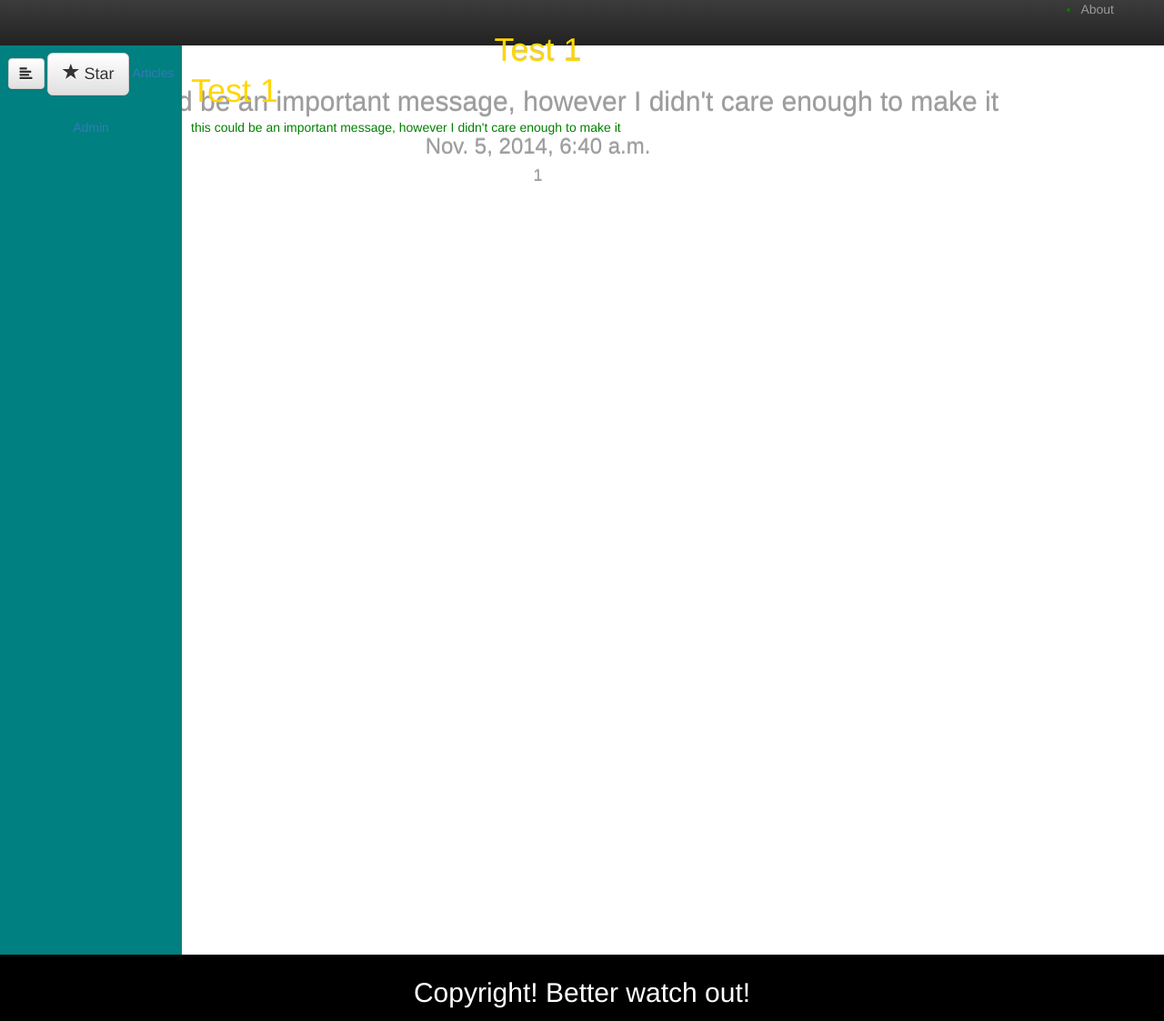
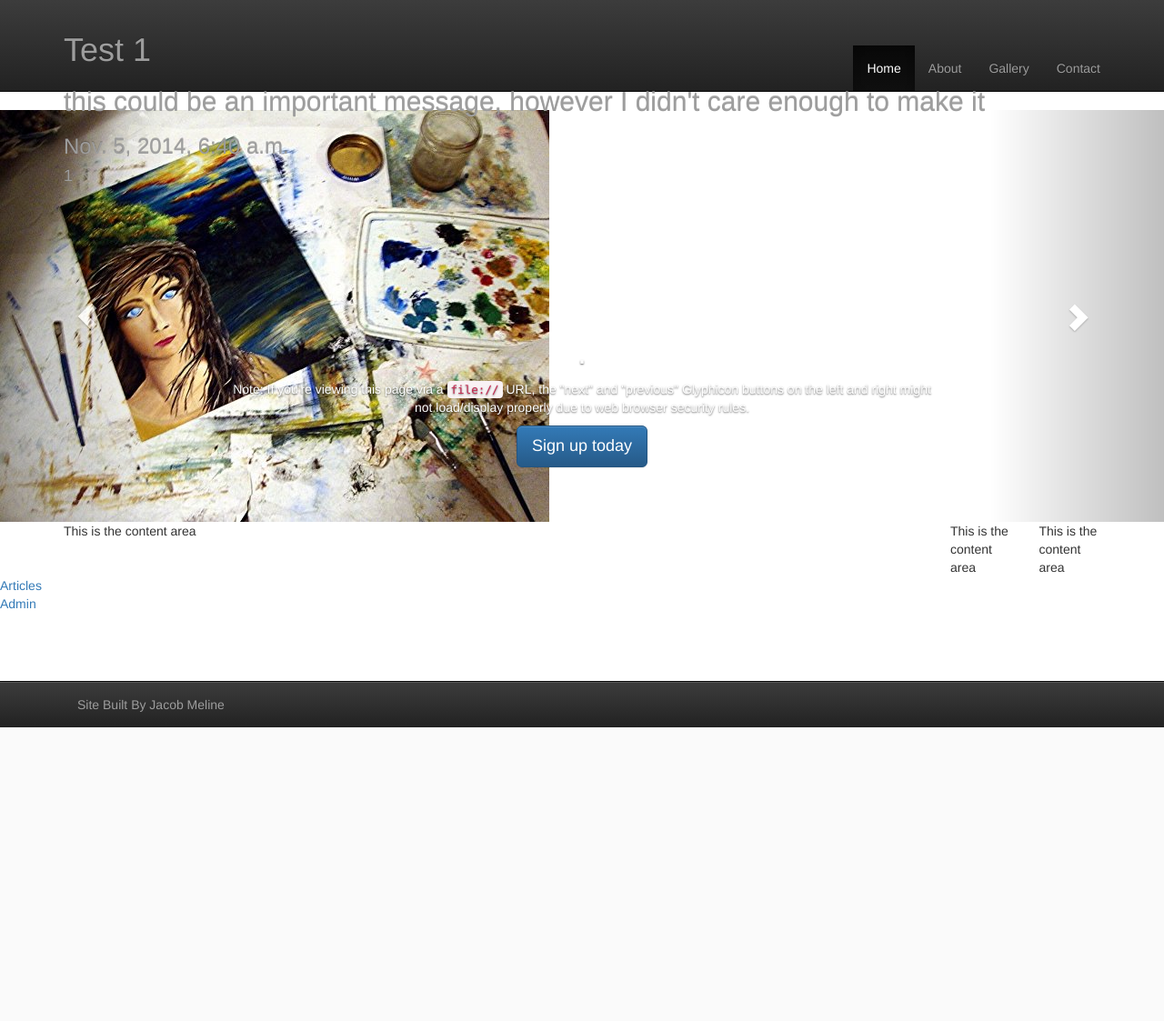
Before and after one commit to jmeline/beautiful_historia, a Django app: page /articles/get/1/ in a window 1280 px wide. Shown: the whole page at 91% size. After the commit the page ends 800 px from the top, so only its background shows below. Run offline with Django 3.2, Linux system fonts and the light colour scheme; data comes from the database, SQL or seed files in the repository; some libraries are stand-ins or nearby versions.

Commit message:
Adding carousel to site. Got navigation bar working.

```diff
--- a/django_test/settings.py
+++ b/django_test/settings.py
@@ -50,8 +50,8 @@
 )
 
 TEMPLATE_DIRS = (
-    "/home/jmeline/Projects/django_test/django_test/templates/",
-    "/home/jmeline/Projects/django_test/article/templates/",
+    "/home/jmeline/Projects/django-mike/django_test/django_test/templates/",
+    "/home/jmeline/Projects/django-mike/django_test/article/templates/",
 )
 
 ROOT_URLCONF = 'django_test.urls'
@@ -89,5 +89,5 @@
 STATIC_URL = '/static/'
 
 STATICFILES_DIRS = (
-    ('assets', '/home/jmeline/Projects/django_test/static'),
+    ('assets', '/home/jmeline/Projects/django-mike/django_test/static/'),
 )
--- a/django_test/templates/base.html
+++ b/django_test/templates/base.html
@@ -3,55 +3,120 @@
 
 <html>
 <head lang="en">
-    <meta charset="UTF-8">
     <title>{% block title %} My Base Template {% endblock %}</title>
+    <meta charset="UTF-8" />
+    <meta name="viewport" content="width=device-width, initial-scale=1.0">
     <link rel="stylesheet" type="text/css" href="{% static 'assets/css/bootstrap.css' %}">
     <link rel="stylesheet" type="text/css" href="{% static 'assets/css/bootstrap-theme.css' %}">
-    <link rel="stylesheet" type="" href="{% static 'assets/css/bootstrap-theme.css' %}">
-    <link rel="stylesheet" type="text/css" href="{% static 'assets/css/default.css' %}">
+    <!--<link rel="stylesheet" type="text/css" href="{% static 'assets/css/default.css' %}"> -->
 
-    <script src="{% static 'assets/js/bootstrap.js' %}"></script>
 
 </head>
 <body>
-    <div class="navbar-inverse navbar-static-top">
+    <div class="navbar navbar-inverse navbar-static-top">
         <div class="container">
-            <a href="#" class="navbar-brand"> {% block sitename %} Site! {% endblock %} </a>
-            <button class="navbar-toggle" data-toggle="collapse" data-target=".navHeaderCollapse">button</button>
-            <div class="'collapse navbar-collapse navHeaderCollapse">
-                <ul class="navbar-nav navbar-right">
+
+            <a href="#" class="navbar-brand"> {% block sitename %} My Site! {% endblock %} </a>
+
+            <button class="navbar-toggle" data-toggle="collapse" data-target=".navHeaderCollapse">
+                <span class="icon-bar"></span>
+                <span class="icon-bar"></span>
+                <span class="icon-bar"></span>
+            </button>
+            <div class="collapse navbar-collapse navHeaderCollapse">
+                <ul class="nav navbar-nav navbar-right">
+                    <li class="active"><a href="#"> Home </a></li>
                     <li><a href="#"> About </a></li>
+                    <li><a href="#"> Gallery </a></li>
+                    <li><a href="#"> Contact </a></li>
                 </ul>
             </div>
         </div>
     </div>
 
+        <!-- Carousel
+    ================================================== -->
+    <div id="myCarousel" class="carousel slide" data-ride="carousel">
+      <!-- Indicators -->
+      <ol class="carousel-indicators">
+        <li data-target="#myCarousel" data-slide-to="0" class="active"></li>
+        <li data-target="#myCarousel" data-slide-to="1"></li>
+        <li data-target="#myCarousel" data-slide-to="2"></li>
+      </ol>
+      <div class="carousel-inner" role="listbox">
+        <div class="item active">
+          <img src="{% static 'assets/images/paint and picture.jpg' %}" alt="First slide">
+          <div class="container">
+            <div class="carousel-caption">
+              <h1>.</h1>
+              <p>Note: If you're viewing this page via a <code>file://</code> URL, the "next" and "previous" Glyphicon buttons on the left and right might not load/display properly due to web browser security rules.</p>
+              <p><a class="btn btn-lg btn-primary" href="#" role="button">Sign up today</a></p>
+            </div>
+          </div>
+        </div>
+        <div class="item">
+          <img src="{% static 'assets/images/sillouettes in chile.jpg' %}" alt="Second slide">
+          <div class="container">
+            <div class="carousel-caption">
+              <h1>Another example headline.</h1>
+              <p>Cras justo odio, dapibus ac facilisis in, egestas eget quam. Donec id elit non mi porta gravida at eget metus. Nullam id dolor id nibh ultricies vehicula ut id elit.</p>
+              <p><a class="btn btn-lg btn-primary" href="#" role="button">Learn more</a></p>
+            </div>
+          </div>
+        </div>
+        <div class="item">
+          <img src="{% static 'assets/images/tree of life in black.JPG' %}" alt="Third slide">
+          <div class="container">
+            <div class="carousel-caption">
+              <h1>One more for good measure.</h1>
+              <p>Cras justo odio, dapibus ac facilisis in, egestas eget quam. Donec id elit non mi porta gravida at eget metus. Nullam id dolor id nibh ultricies vehicula ut id elit.</p>
+              <p><a class="btn btn-lg btn-primary" href="#" role="button">Browse gallery</a></p>
+            </div>
+          </div>
+        </div>
+      </div>
+      <a class="left carousel-control" href="#myCarousel" role="button" data-slide="prev">
+        <span class="glyphicon glyphicon-chevron-left" aria-hidden="true"></span>
+        <span class="sr-only">Previous</span>
+      </a>
+      <a class="right carousel-control" href="#myCarousel" role="button" data-slide="next">
+        <span class="glyphicon glyphicon-chevron-right" aria-hidden="true"></span>
+        <span class="sr-only">Next</span>
+      </a>
+    </div><!-- /.carousel -->
+
+    <div class="container">
+        <div class="row">
+            <div class="col-md-10">
+               This is the content area
+            </div>
+            <div class="col-md-1">
+               This is the content area
+            </div>
+            <div class="col-md-1">
+               This is the content area
+            </div>
+        </div>
+    </div>
+
     <div id="nav">
-    <button type="button" class="btn btn-default" aria-label="Left Align">
-    <span class="glyphicon glyphicon-align-left" aria-hidden="true"></span>
-    </button>
-
-    <button type="button" class="btn btn-default btn-lg">
-    <span class="glyphicon glyphicon-star" aria-hidden="true"></span> Star
-    </button>
         {% block sidebar %}
         <a href="/articles/">Articles</a><br>
         <a href="/admin/">Admin</a><br>
         {% endblock %}
     </div>
 
-    <div id="content">
-        {% block content%}
-        This is the content area
-        {% endblock %}
-    </div>
 
-    <div id="footer">
-        <h2>Copyright! Better watch out!</h2>
+
+    <div class="navbar navbar-default navbar-inverse navbar-fixed-bottom">
+        <div class="container">
+            <p class="navbar-text pull-center">Site Built By Jacob Meline</p>
+        </div>
     </div>
 
 
-
+    <script src="http://code.jquery.com/jquery-1.11.0.min.js"></script>﻿
+    <script src="{% static 'assets/js/bootstrap.js' %}"></script>
 
 </body>
 </html>
```
Also changed, not shown: static/images/best reflection.jpg (added), static/images/bridge over water in fall.jpg (added), static/images/dating in fantasy world.jpg (added), static/images/future daughter.jpg (added), static/images/girl at window1.JPG (added), static/images/grandparents and wedding.jpg (added), static/images/music to a whole new world.jpg (added), static/images/paint and picture.jpg (added), static/images/parents in yellowstone.jpg (added), static/images/sillouettes in chile.jpg (added), static/images/tree of life in black.JPG (added), static/images/tree of life.jpg (added).
